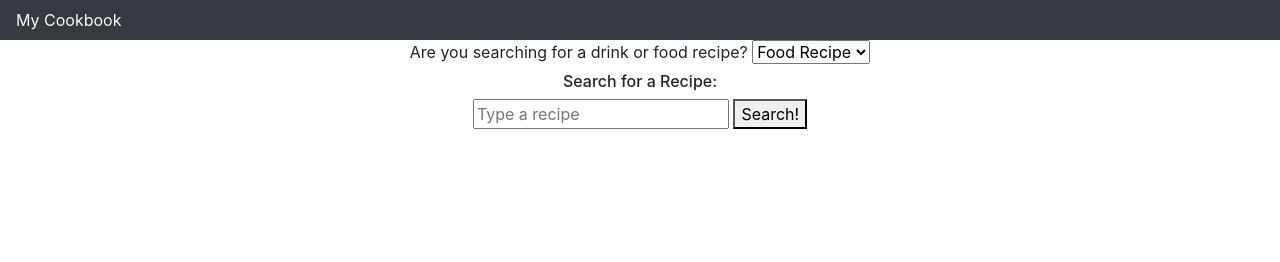
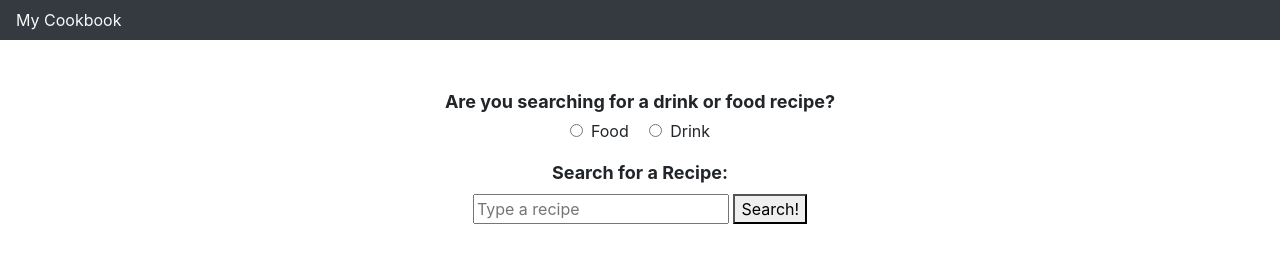
Before and after one commit to elenabaurkot/myCookBook, a plain HTML site: page index.html in a window 1280 px wide. Drawn offline with nearby package versions, Linux system fonts and the light colour scheme.

Commit message:
form radio buttons added, formatting updated

```diff
--- a/index.html
+++ b/index.html
@@ -10,17 +10,20 @@
   </head>
   <body class="text-center">
     <nav class="navbar bg-dark text-light">My Cookbook</nav>
-    <div id="search">
-      <label for="recipe-type">Are you searching for a drink or food recipe?</label>
-      <select>
-        <option value="food">Food Recipe</option>
-        <option value="drink">Drink Recipe</option>
-      </select>
+    <form id="search" class="mt-5">
+      <p class="form-header mb-1">Are you searching for a drink or food recipe?</p>
+      <label class='radio-inline'>
+        <input type="radio" id="food" name="recipe-select" value="food"><p class="d-inline ml-2 mr-3">Food</p>
+      </label>
+      <label class="radio-inline">
+        <input type="radio" id="drink" name="recipe-select" value="drink"><p class="d-inline ml-2">Drink</p>
+      </label>
+      <br>
 
-      <h6>Search for a Recipe: </h6>
-      <input id="drink-search" placeholder="Type a recipe"></input>
+      <label for="drink-search" class="form-header mt-2">Search for a Recipe:</label><br>
+      <input id="drink-search" name="drink-search" placeholder="Type a recipe"></input>
       <button id="search-button">Search!</button>
-    </div>
+    </form>
     <div class="flex-container">
       <div id="recipe-return"></div>
     </div>
--- a/script.js
+++ b/script.js
@@ -4,7 +4,9 @@ var searchButton = $('#search-button');
 let recipeContainer = $('#recipe-return');
 
 // function to get drink user searched for
-function getDrinkRecipe() {
+function getDrinkRecipe(event) {
+  event.preventDefault();
+
   let drinkSearched = drinkInput.val();
   let queryURL =
     'https://www.thecocktaildb.com/api/json/v1/1/search.php?s=' + drinkSearched;
--- a/style.css
+++ b/style.css
@@ -19,3 +19,8 @@
   text-decoration: underline;
   text-align: center;
 }
+
+.form-header {
+  font-weight: bold;
+  font-size: large;
+}
```
